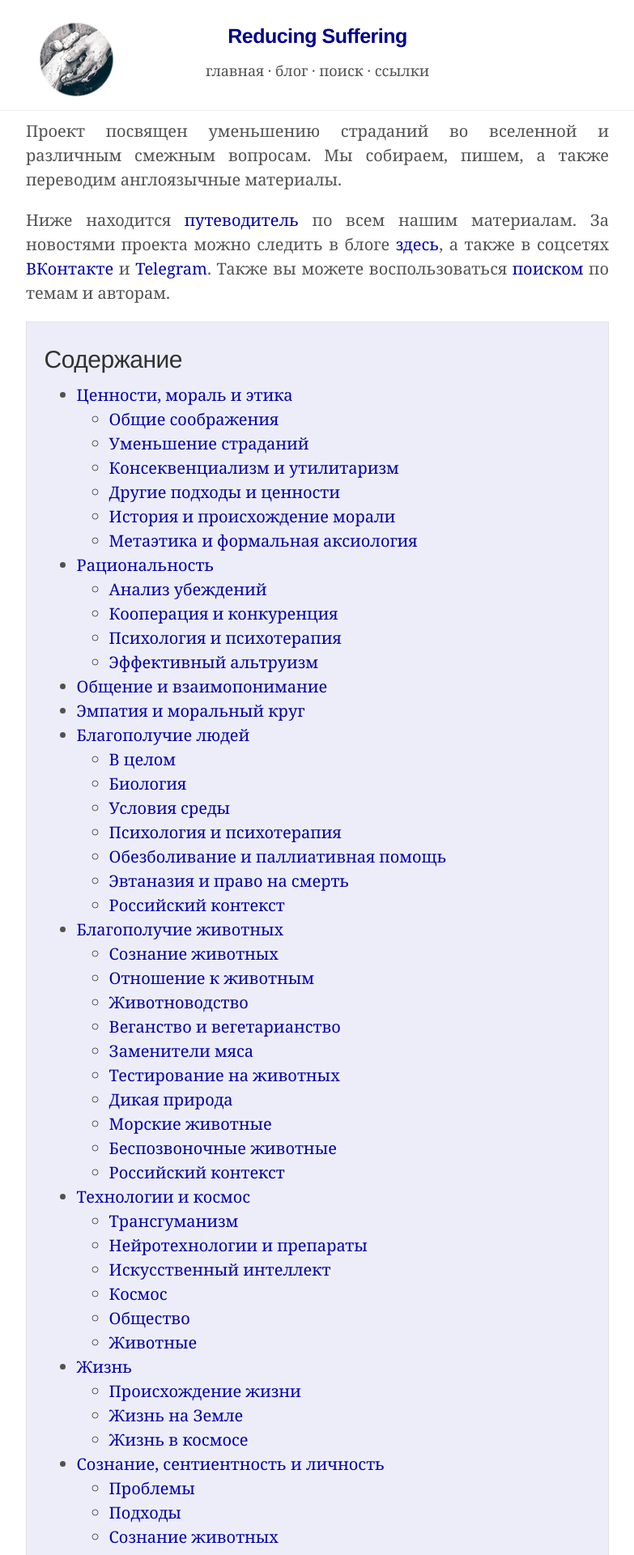
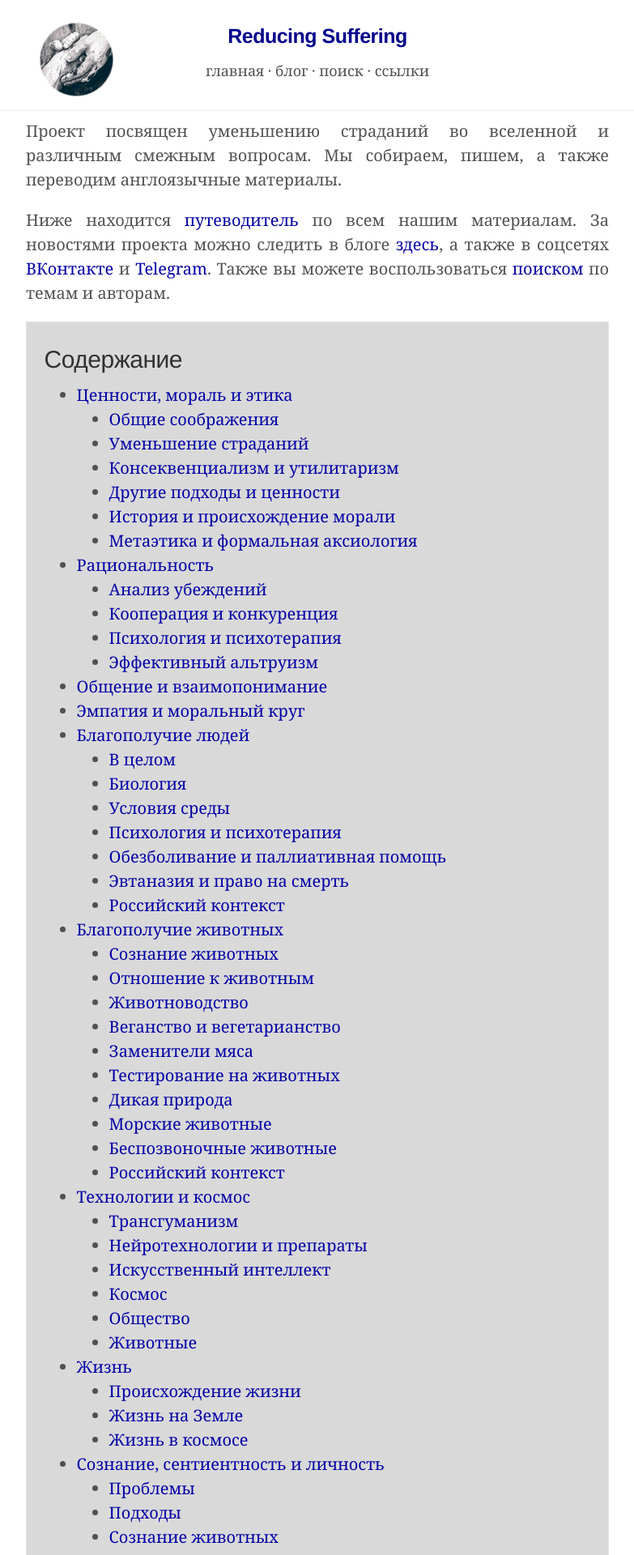
Before and after one commit to ReducingSuffering/reducingsuffering.github.io, a Jekyll site: the page built from index.md, in a window 1280 px wide. Shown: the top 1920 px of the page at 81% size, without its empty margins (248-1031 px from the left). Built offline with Jekyll 4.4.1, drawn with Linux system fonts in a browser that asks for light colours.

Commit message:
add post, restyle

```diff
--- a/assets/css/my.css
+++ b/assets/css/my.css
@@ -116,12 +116,19 @@
   padding: 1;
 }
 
-.ulcirc {
-  list-style-type: circle;
+.list li {
+  list-style-type: none;
+}
+
+.sublist li {
+  list-style-type: none;
+}
+.sublist li:before {
+  content: "> ";
 }
 
 .contents {
-  background-color: rgb(237, 237, 250);
+  background-color: rgb(217, 217, 217);
   padding: 1% 3% 1% 3%;
   border: 0.05em solid rgb(227, 227, 227);
 }
--- a/index.md
+++ b/index.md
@@ -13,7 +13,7 @@
   <ul>
     {% for list in lists %}
     <li><a href="#{{ list.mark }}">{{ list.title }}</a>
-      <ul class="ulcirc">{% for sublist in list.sublists %}
+      <ul>{% for sublist in list.sublists %}
         <li><a href="#{{ sublist.mark }}{{ sublist.url }}">{{ sublist.title }}</a>
 		</li>
       {% endfor %}</ul>
@@ -24,12 +24,12 @@
 {% for list in lists %}
   <h1 id="{{ list.mark }}">{{ list.title }} <a href="#contents" style="float: right">&#11181;</a></h1>
   <ul>{% for node in list.nodes %}
-    <li>{% include post-entry-by-id.html id=node %}</li>
+    <li class="sublist">{% include post-entry-by-id.html id=node %}</li>
   {% endfor %}
   {% for sublist in list.sublists %}
     <li><h2 id="{{ sublist.mark }}">{{ sublist.title }} <a href="#contents" style="float: right">&#11181;</a></h2>
     <ul>{% for node in sublist.nodes %}
-      <li>{% include post-entry-by-id.html id=node %}</li>
+      <li class="sublist">{% include post-entry-by-id.html id=node %}</li>
     {% endfor %}</ul></li>
   {% endfor %}
   </ul>
```
Also changed, not shown: _posts/wt/Авторы/Иноязычные/Элиезер Юдковский/2023-10-12-529.md (added, +29 -0 lines).
